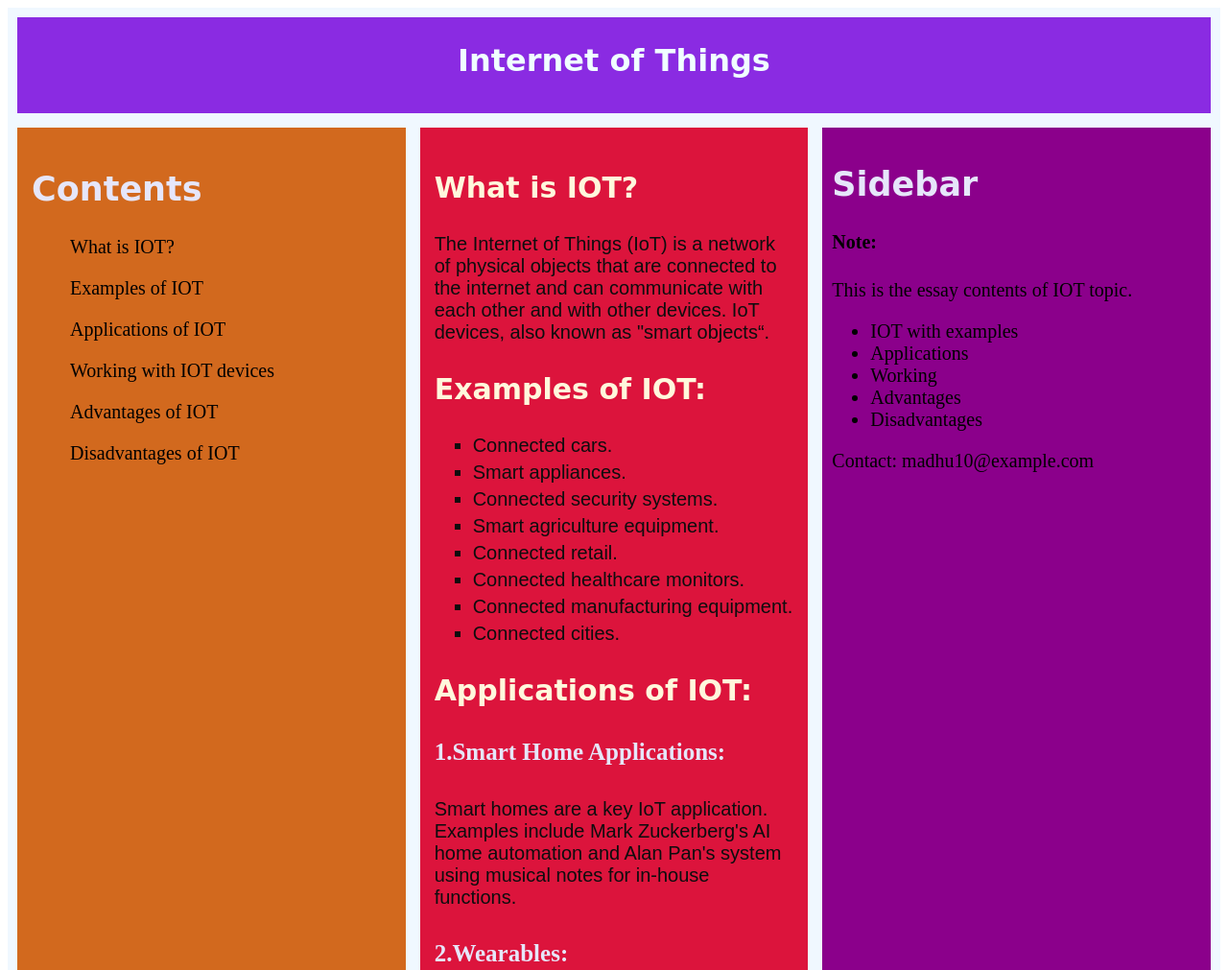
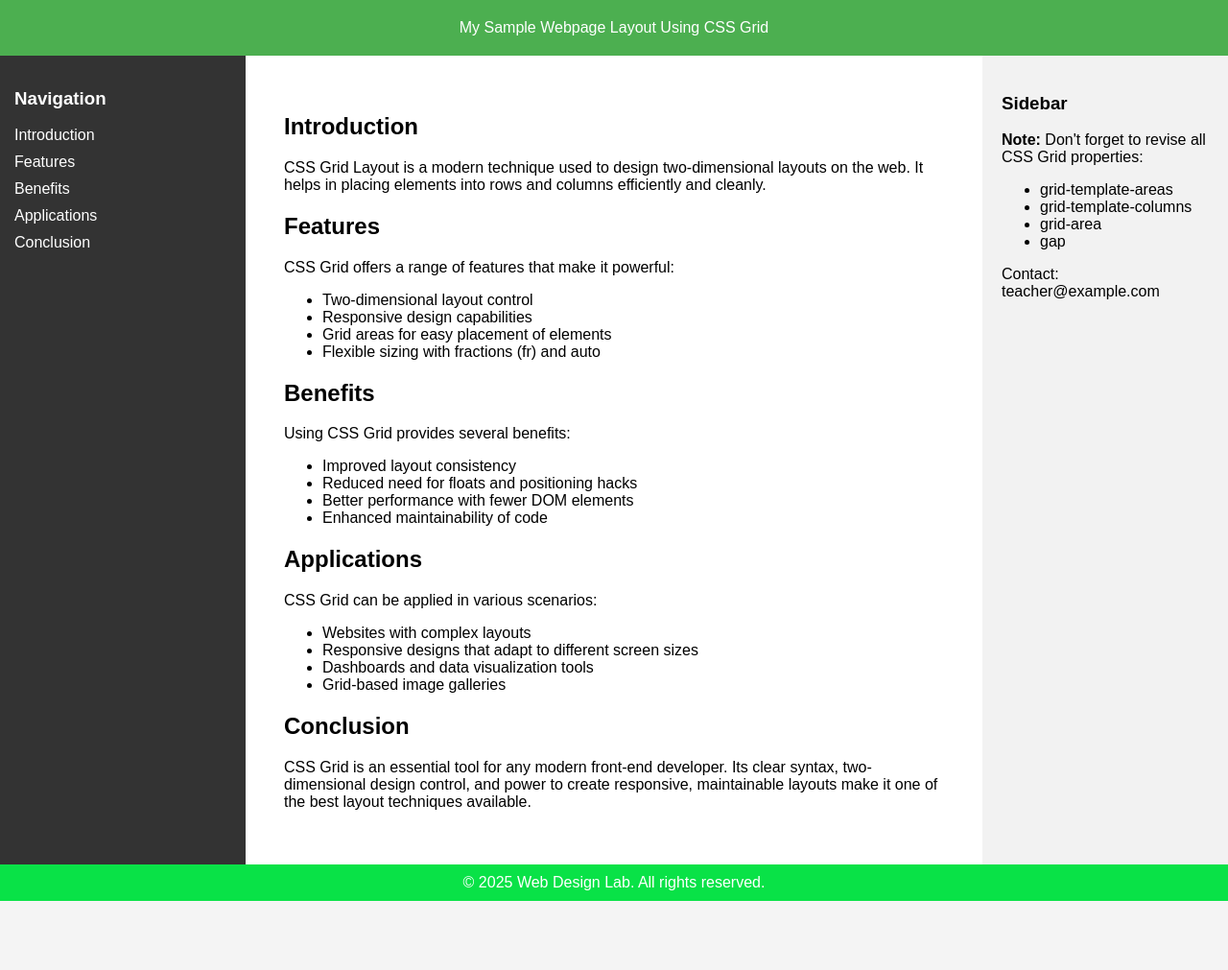
Before and after one commit to shiyamsundarA/grid-container, a plain HTML site: page index.html in a window 1280 px wide. Shown: the top 1011 px of the page at 96% size. After the commit the page ends 939 px from the top, so only its background shows below. Drawn offline with Linux system fonts and the light colour scheme.

Commit message:
index.html

```diff
--- a/index.html
+++ b/index.html
@@ -1,220 +1,152 @@
+<!DOCTYPE html>
 <html>
 <head>
     <meta name="viewport" content="width=device-width, initial-scale=1">
+
     <style>
-            .grid{
+        body {
+            font-family: Arial, sans-serif;
+            margin: 0;
+            padding: 0;
+            background-color: #f4f4f4;
+        }
+
+        .grid-container {
             display: grid;
-                background-color: aliceblue;
             grid-template-areas:
             "header header header"
-                "navigation content sidebar"
+            "navigation main-content sidebar"
             "footer footer footer";
-                grid-template-columns: 1fr 1fr 1fr;
-                grid-template-rows: 100px 3500px 100px;
-                overflow-x: auto;
-                gap: 15px;
-                padding: 10px;
+            grid-template-columns: 1fr 3fr 1fr;
+            grid-template-rows: auto 1fr auto;
+            height: 100vh;
         }
-            .header{
+
+        .header {
             grid-area: header;
-                background-color: blueviolet;
-                padding: 5px;
-            }
-            .header{
-                font-family: cursive;
-                color: azure;
+            background-color: #4CAF50;
+            color: white;
+            padding: 20px;
             text-align: center;
         }
-            .navigation{
+        .navigation {
             grid-area: navigation;
-                background-color: chocolate;
+            background-color: #333;
+            color: white;
             padding: 15px;
         }
-            .navigation h2{
-                color:lavender;
-                font-family: cursive;
-                font-size: 35px;
+
+        .navigation h3 {
+            color: #fff;
         }
-            .navigation ul{
-                list-style: none;
+
+        .navigation ul {
+            list-style-type: none;
+            padding: 0;
         }
-            .navigation a{
+
+        .navigation ul li {
+            margin: 10px 0;
+        }
+
+        .navigation ul li a {
+            color: #fff;
             text-decoration: none;
-                color: black;
-                font-size: 20px;
         }
-            .navigation li{
-                margin-bottom: 20px;
+        .main-content {
+            grid-area: main-content;
+            padding: 40px;
+            background-color: #fff;
         }
-            .content{
-                grid-area: content;
-                background-color: crimson;
-                padding: 15px;
+
+        .sidebar {
+            grid-area: sidebar;
+            background-color: #f2f2f2;
+            padding: 20px;
         }
-            .content h3{
-                color: cornsilk;
-                font-family: cursive;
-                font-size: 30px;
-            }
-            .content p{
-                color: rgb(13, 13, 14);
-                font-size: 20px;
-                font-family: Arial, Helvetica, sans-serif;
-            }
-            .content ul{
-                list-style: square;
-                color: rgb(13, 13, 14);
-                font-family: Arial, Helvetica, sans-serif;
-                font-size: 20px;
-            }
-            .content li{
-                margin-bottom: 5px;
-            }
-            .content h4{
-                color: lavender;
-                font-family: serif;
-                font-size: 25px;
-            }
-            .sidebar{
-                grid-area: sidebar;
-                background-color: darkmagenta;
-                padding: 10px;
-            }
-            .sidebar h2{
-                color:lavender;
-                font-family: cursive;
-                font-size: 35px;
-            }
-            .sidebar ul{
-                font-size: 20px;
-            }
-            .sidebar h4{
-                font-size: 20px;
-            }
-            .sidebar p{
-                font-size: 20px;
-            }
-            .footer{
+
+        .footer {
             grid-area: footer;
-                background-color:darkslateblue ;
-                padding: 10px;
-            }
-            .footer p{
-                font-size: 20px;
+            background-color: #09e247;
+            color: white;
             text-align: center;
-                padding: 10px;
+            padding: 10px 0;
         }
         @media (max-width: 768px) {
-                .grid {
+                .grid-container {
                     grid-template-areas:
                       "header"
                       "navigation"
-                      "content"
+                      "main-content"
                       "sidebar"
                       "footer";
                     grid-template-columns: 1fr; /* single column layout */
                 }
             }
+
     </style>
 </head>
 <body>
-        <div class="grid">
-            <div class="header">
-                <h1>Internet of Things</h1>
+
+<div class="grid-container">
+    <header class="header">My Sample Webpage Layout Using CSS Grid</header>
+    <nav class="navigation">
+      <h3>Navigation</h3>
+      <ul>
+        <li><a href="Introduction">Introduction</a></li>
+        <li><a href="#">Features</a></li>
+        <li><a href="#">Benefits</a></li>
+        <li><a href="#">Applications</a></li>
+        <li><a href="#">Conclusion</a></li>
+      </ul>
+    </nav>
+    <main class="main-content">
+      <h2>Introduction</h2>
+      <p>CSS Grid Layout is a modern technique used to design two-dimensional layouts on the web. It helps in placing elements into rows and columns efficiently and cleanly.</p>
+        <h2>Features</h2>
+        <p>CSS Grid offers a range of features that make it powerful:</p>
+        <ul>
+            <li>Two-dimensional layout control</li>
+            <li>Responsive design capabilities</li>
+            <li>Grid areas for easy placement of elements</li>
+            <li>Flexible sizing with fractions (fr) and auto</li>
+        </ul>
+        <h2>Benefits</h2>
+        <p>Using CSS Grid provides several benefits:</p>
+        <ul>
+            <li>Improved layout consistency</li>
+            <li>Reduced need for floats and positioning hacks</li>
+            <li>Better performance with fewer DOM elements</li>
+            <li>Enhanced maintainability of code</li>
+        </ul>
+        <h2>Applications</h2>
+        <p>CSS Grid can be applied in various scenarios:</p>
+        <ul>
+            <li>Websites with complex layouts</li>
+            <li>Responsive designs that adapt to different screen sizes</li>
+            <li>Dashboards and data visualization tools</li>
+            <li>Grid-based image galleries</li>
+        </ul>
+
+
+      <h2>Conclusion</h2>
+      <p>CSS Grid is an essential tool for any modern front-end developer. Its clear syntax, two-dimensional design control, and power to create responsive, maintainable layouts make it one of the best layout techniques available.</p>
+    </main>
+
+    <aside class="sidebar">
+      <h3>Sidebar</h3>
+      <p><strong>Note:</strong> Don't forget to revise all CSS Grid properties:</p>
+      <ul>
+        <li>grid-template-areas</li>
+        <li>grid-template-columns</li>
+        <li>grid-area</li>
+        <li>gap</li>
+      </ul>
+      <p>Contact: teacher@example.com</p>
+    </aside>
+
+    <footer class="footer">© 2025 Web Design Lab. All rights reserved.</footer>
   </div>
-            <div class="navigation">
-                <h2>Contents</h2>
-                <ul>
-                    <li><a href="#iot">What is IOT?</a></li>
-                    <li><a href="#eg">Examples of IOT</a></li>
-                    <li><a href="#app">Applications of IOT</a></li>
-                    <li><a href="#working">Working with IOT devices</a></li>
-                    <li><a href="#adv">Advantages of IOT</a></li>
-                    <li><a href="#Dis">Disadvantages of IOT</a></li>
-                </ul>
-            </div>
-            <div class="content">
-                <div class="bar">
-                <section id="iot">
-                    <h3>What is IOT?</h3>
-                    <p>The Internet of Things (IoT) is a network of physical objects that are connected to the internet and can communicate with each other and with other devices. IoT devices, also known as "smart objects“.</p>
-                </section>
-                <section id="eg">
-                    <h3>Examples of IOT:</h3>
-                    <ul>
-                        <li>Connected cars.</li>
-                        <li>Smart appliances.</li>
-                        <li>Connected security systems.</li>
-                        <li>Smart agriculture equipment.</li>
-                        <li>Connected retail.</li>
-                        <li>Connected healthcare monitors.</li>
-                        <li>Connected manufacturing equipment.</li>
-                        <li>Connected cities.</li>
-                    </ul>
-                </section>
-                <section id="app">
-                    <h3>Applications of IOT:</h3>
-                    <h4>1.Smart Home Applications:</h4>
-                    <p>Smart homes are a key IoT application. Examples include Mark Zuckerberg's AI home automation and Alan Pan's system using musical notes for in-house functions.</p>
-                    <h4>2.Wearables:</h4>
-                    <p>Wearable technology, an early adopter of IoT, includes devices like Fitbits, heart rate   monitors, and smartwatches. The Guardian glucose monitoring device helps diabetics by detecting glucose levels with a sensor under the skin and transmitting data via radiofrequency.</p>
-                    <h4>3.Hacked Car:</h4>
-                    <p>Connected cars use Internet and WAN networks, offering benefits like infotainment, advanced navigation, and improved fuel efficiency.</p>
-                    <h4>4.Health care:</h4>
-                    <p>IoT transforms reactive medical systems into proactive wellness systems by enhancing device power, precision, and availability. IoT-enabled care devices collect real-world data to improve healthcare systems beyond just tools</p>
-                </section>
-                <section id="working">
-                    <h3>Working with IoT Devices:</h3>
-                    <h4>Collect and Transmit Data : </h4>
-                    <p>Sensors are used in various applications to collect and transmit data based on specific requirements.</p>
-                    <h4>Actuate device based on triggers produced by sensors or processing devices:</h4>
-                    <p>Actuator devices perform actions when certain conditions or user-defined triggers are met.</p>
-                    <h4>Receive Information: </h4>
-                    <p>Devices or users can receive information from the network for analysis and processing.</p>
-                    <h4>Communication Assistance:</h4>
-                    <p>This involves communication between two networks or IoT devices across the same or different networks. It is facilitated by protocols like MQTT, CoAP, ZigBee, FTP, and HTTP.</p>
-                </section>
-                <section id="adv">
-                    <h3>Advantages of IOT:</h3>
-                    <ul>
-                        <li>Improved efficiency and automation of tasks.</li>
-                        <li>Increased convenience and accessibility of information.</li>
-                        <li>Better monitoring and control of devices and systems.</li>
-                        <li>Greater ability to gather and analyze data.</li>
-                        <li>Improved decision-making.</li>
-                        <li>Cost savings.</li>
-                    </ul>
-                </section>
-                <section id="Dis">
-                    <h3>Disadvantages of IOT</h3>
-                    <ul>
-                        <li>Security concerns and potential for hacking or data breaches.</li>
-                        <li>Privacy issues related to the collection and use of personal data.</li>
-                        <li>Dependence on technology and potential for system failures.</li>
-                        <li>Limited standardization and interoperability among devices.</li>
-                        <li>Complexity and increased maintenance requirements.</li>
-                        <li>High initial investment costs.</li>
-                        <li>Limited battery life on some devices.</li>
-                        <li>Concerns about job displacement due to automation.</li>
-                    </ul>
-                </section>
-            </div>
-            </div>
-            <div class="sidebar">
-                <h2>Sidebar</h2>
-                <h4>Note:</h4><p>This is the essay contents of IOT topic.</p>
-                <ul>
-                    <li>IOT with examples</li>
-                    <li>Applications</li>
-                    <li>Working</li>
-                    <li>Advantages</li>
-                    <li>Disadvantages</li>
-                </ul>
-                <p>Contact: madhu10@example.com</p>
-            </div>
-            <div class="footer">
-                <p>@ IOT content</p>
-            </div>
-        </div>
+
 </body>
 </html>
```
Lines whose indentation alone changed are shown as unchanged.
